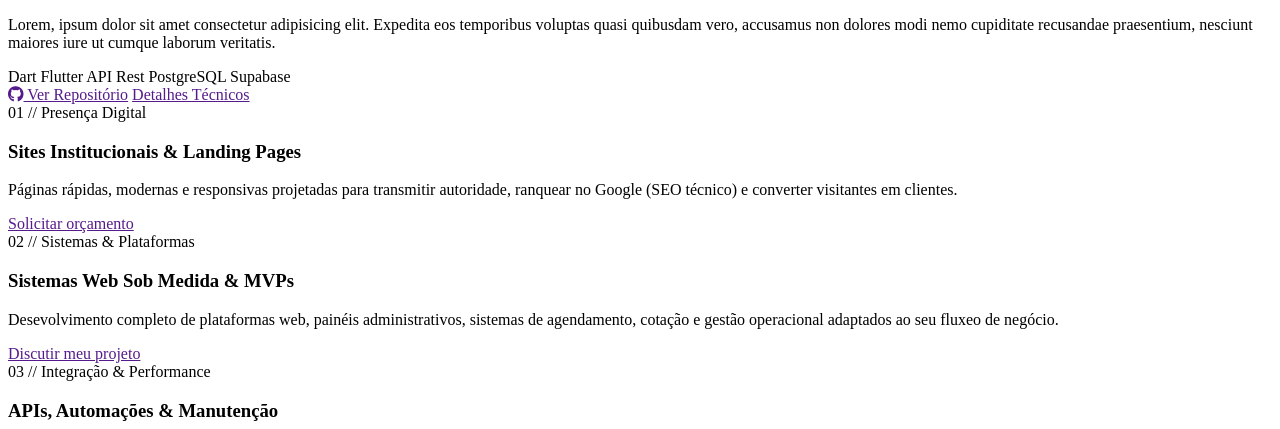
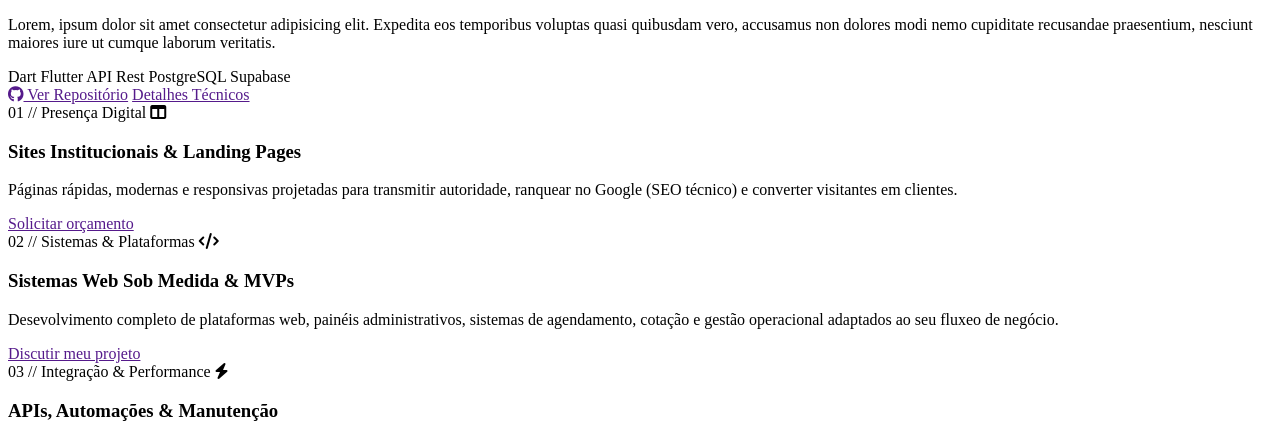
Before and after one commit to jgdomingos/jgsdomingos, a plain HTML site: page index.html in a window 1280 px wide. Shown: the part 1282-1711 px from the top of the page. Drawn offline with Linux system fonts and the light colour scheme.

Commit message:
Adicionando icones que estavam faltando em projects

```diff
--- a/index.html
+++ b/index.html
@@ -190,7 +190,7 @@
                 <div>
                     <div>
                         <span>01 // Presença Digital</span>
-                        <!-- colocar icone aqui -->
+                        <i class="fa-solid fa-table-columns"></i>
                     </div>
 
                     <h3>Sites Institucionais & Landing Pages</h3>
@@ -204,7 +204,7 @@
                 <div>
                     <div>
                         <span>02 // Sistemas & Plataformas</span>
-                        <!-- colocar icone aqui -->
+                        <i class="fa-solid fa-code"></i>
                     </div>
 
                     <h3>Sistemas Web Sob Medida & MVPs</h3>
@@ -218,7 +218,7 @@
                 <div>
                     <div>
                         <span>03 // Integração & Performance</span>
-                        <!-- colocar icone aqui -->
+                        <i class="fa-solid fa-bolt"></i>
                     </div>
 
                     <h3>APIs, Automações & Manutenção</h3>
```
